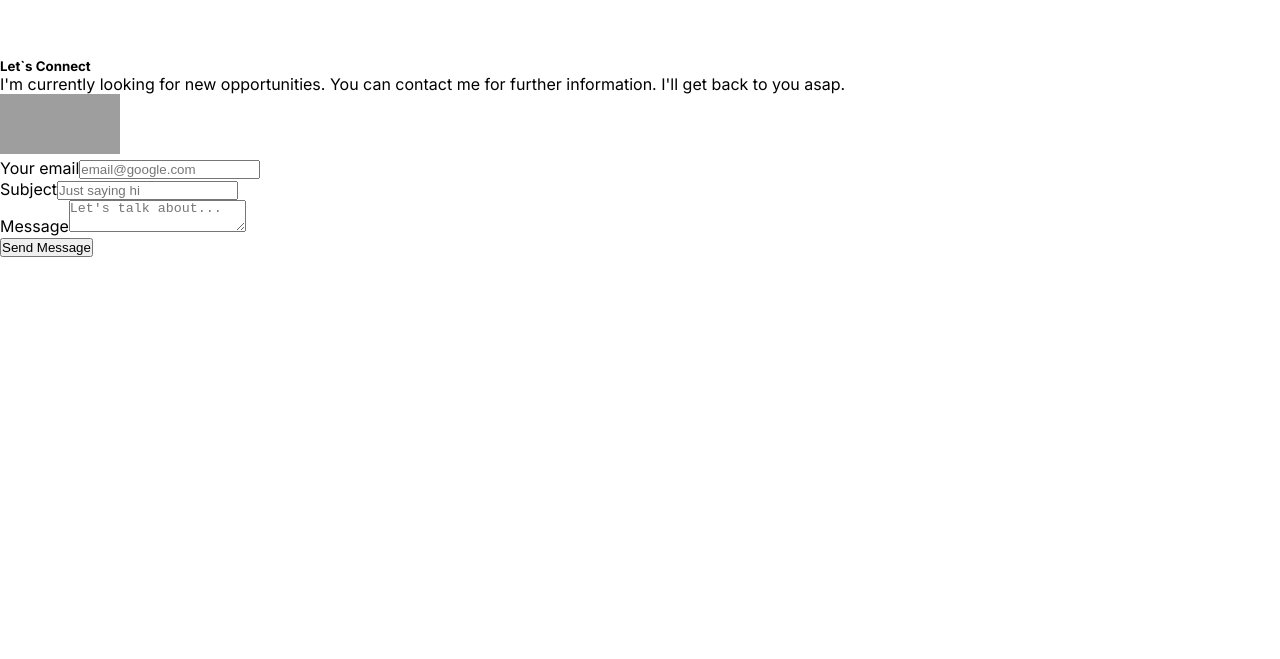
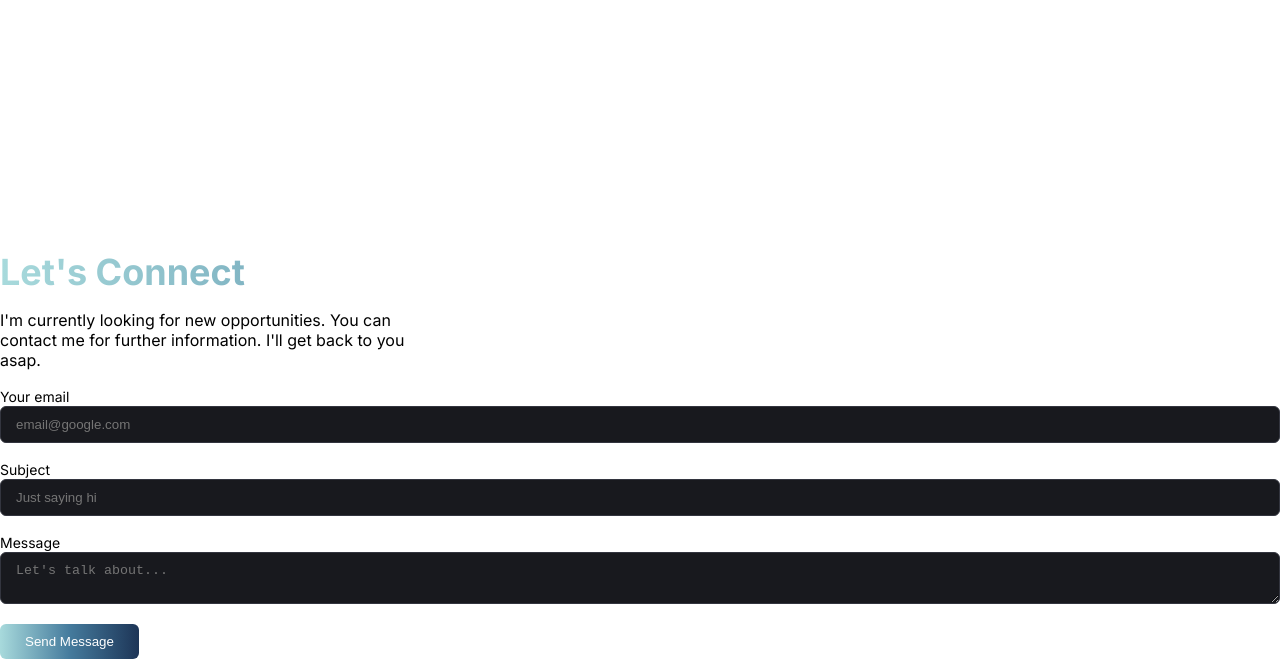
Before and after one commit to MVCorreas/MVCorreas-PersonalPage, a Next.js app: page / in a window 1280 px wide. Shown: the part 1862-2521 px from the top of the page. Before the commit the page ends 2119 px from the top, so only its background shows below. Built offline with nearby package versions, Linux system fonts and the light colour scheme; grey boxes are pictures that could not be loaded.

Commit message:
contact form added

```diff
--- a/src/app/components/ContactForm/ContactForm.jsx
+++ b/src/app/components/ContactForm/ContactForm.jsx
@@ -1,13 +1,12 @@
-
 "use client"
-import Image from 'next/image'
+import Image from 'next/image';
 import Link from 'next/link';
 import { useState } from 'react';
-import styles from './ContactForm.module.css'
+import styles from './ContactForm.module.css';
 
 const ContactForm = () => {
   const [subject, setSubject] = useState('');
-  const [message, setMessage] = useState('')
+  const [message, setMessage] = useState('');
   const [emailSubmitted, setEmailSubmitted] = useState(false);
 
   const handleSubmit = async (e) => {
@@ -18,15 +17,15 @@ const ContactForm = () => {
       message: e.target.message.value,
     };
     const JSONdata = JSON.stringify(data);
-    const endpoint = "/api/sendEmail";
+    const endpoint = '/api/sendEmail';
 
     // Form the request for sending data to the server.
     const options = {
       // The method is POST because we are sending data.
-      method: "POST",
+      method: 'POST',
       // Tell the server we're sending JSON.
       headers: {
-        "Content-Type": "application/json",
+        'Content-Type': 'application/json',
       },
       // Body of the request is the JSON data we created above.
       body: JSONdata,
@@ -36,108 +35,85 @@ const ContactForm = () => {
     const resData = await response.json();
 
     if (response.status === 200) {
-      console.log("Message sent.");
+      console.log('Message sent.');
       setEmailSubmitted(true);
     }
   };
 
   return (
-    <section
-      id="contact"
-      className="grid md:grid-cols-2 my-12 md:my-12 py-24 gap-4 relative"
-    >
+    <section id="contact" className={styles.section}>
+      <div className={styles.content}>
+        <h5 className={styles.title}>Let's Connect</h5>
+        <p className={styles.paragraph}>
+          I'm currently looking for new opportunities. You can contact me for further information.
+          I'll get back to you asap.
+        </p>
+        {/* <div className={styles.socials}>
+          <Link href="https://github.com/MVCorreas">
 
-      <div className="z-10">
-        <h5 className="text-4xl font-bold text-transparent bg-clip-text bg-gradient-to-r from-[#a8dadc] via-[#457b9d] to-[#1d3557] mb-4">
-          Let`s Connect
-        </h5>
-        <p className="text-black mb-4 max-w-md">
-          {" "}
-          I&apos;m currently looking for new opportunities. You can contact me for further information. I&apos;ll get back to you asap.
-        </p>
-        <div className="socials flex flex-row gap-2">
-          <Link href="https://github.com/MVCorreas">
-            <Image src='/github-icon.svg' alt="Github Icon" width={60} height={60}/>
+              <Image src="/github-icon.svg" alt="Github Icon" width={60} height={60} />
+
           </Link>
           <Link href="https://www.linkedin.com/in/mar%C3%ADa-victoria-correas-148049b2/">
-            <Image src='/linkedin-icon.svg' alt="Linkedin Icon"  width={60} height={60}/>
+
+              <Image src="/linkedin-icon.svg" alt="Linkedin Icon" width={60} height={60} />
+
           </Link>
-        </div>
+        </div> */}
       </div>
 
-      <div>
-          <form className="flex flex-col" onSubmit={handleSubmit}>
-            <div className="mb-6">
-              <label
-                htmlFor="email"
-                className="text-black block mb-2 text-sm font-medium"
-              >
-                Your email
-              </label>
+      <div className={styles.formContainer}>
+        <form onSubmit={handleSubmit}>
+          <div className={styles.formGroup}>
+            <label htmlFor="email">Your email</label>
             <input
               name="email"
               type="email"
               id="email"
               required
-                className="bg-[#18191E] border border-[#33353F] placeholder-[#9CA2A9] text-gray-100 text-sm rounded-lg block w-full p-2.5"
+              className={styles.inputField}
               placeholder="email@google.com"
             />
           </div>
-            <div className="mb-6">
-              <label
-                htmlFor="subject"
-                className="text-black block text-sm mb-2 font-medium"
-              >
-                Subject
-              </label>
+          <div className={styles.formGroup}>
+            <label htmlFor="subject">Subject</label>
             <input
               name="subject"
               type="text"
               id="subject"
               required
-                className="bg-[#18191E] border border-[#33353F] placeholder-[#9CA2A9] text-gray-100 text-sm rounded-lg block w-full p-2.5"
+              className={styles.inputField}
               placeholder="Just saying hi"
               value={subject}
               onChange={(e) => {
-                  setSubject(e.target.value)
+                setSubject(e.target.value);
               }}
             />
           </div>
-            <div className="mb-6">
-              <label
-                htmlFor="message"
-                className="text-black block text-sm mb-2 font-medium"
-              >
-                Message
-              </label>
+          <div className={styles.formGroup}>
+            <label htmlFor="message">Message</label>
             <textarea
               name="message"
               id="message"
-                className="bg-[#18191E] border border-[#33353F] placeholder-[#9CA2A9] text-gray-100 text-sm rounded-lg block w-full p-2.5"
+              className={styles.inputField}
               placeholder="Let's talk about..."
               value={message}
               onChange={(e) => {
-                  setMessage(e.target.value)
+                setMessage(e.target.value);
               }}
             />
           </div>
-            <button
-              type="submit"
-              className="bg-gradient-to-r  from-[#a8dadc] via-[#457b9d] to-[#1d3557] text-white hover:bg-yellow-300 hover:text-black font-medium py-2.5 px-5 rounded-lg w-full"
-            >
+          <button type="submit" className={styles.submitButton}>
             Send Message
           </button>
         </form>
 
-          {
-          emailSubmitted && (
-          <p className="text-green-500 text-sm mt-2">
-            Thank you for contacting me!
-          </p>
+        {emailSubmitted && (
+          <p className={styles.successMessage}>Thank you for contacting me!</p>
         )}
       </div>
     </section>
   );
-}
+};
 
-export default ContactForm
+export default ContactForm;
--- a/src/app/components/ContactForm/ContactForm.module.css
+++ b/src/app/components/ContactForm/ContactForm.module.css
@@ -1,4 +1,88 @@
 .section {
-    color: #374151;
-    height: 80vh;
+    grid-template-columns: repeat(2, minmax(0, 1fr));
+    margin-top: 96px; /* Equivalent to my-12 */
+    padding-top: 96px; /* Equivalent to py-24 */
+    gap: 16px; /* Equivalent to gap-4 */
   }
+
+  .title {
+    font-size: 2.25rem; /* Equivalent to text-4xl */
+    font-weight: bold; /* Equivalent to font-bold */
+    background-clip: text;
+    background-image: linear-gradient(to right, #a8dadc, #457b9d, #1d3557);
+    -webkit-background-clip: text; /* For Safari */
+    -webkit-text-fill-color: transparent; /* For Safari */
+    margin-bottom: 16px; /* Equivalent to mb-4 */
+  }
+
+  .paragraph {
+    color: #000; /* Equivalent to text-black */
+    margin-bottom: 16px; /* Equivalent to mb-4 */
+    max-width: 28rem; /* Equivalent to max-w-md */
+  }
+
+  .socials {
+    display: flex;
+    flex-direction: row;
+    gap: 8px; /* Equivalent to gap-2 */
+  }
+
+  .socials a {
+    display: flex;
+    justify-content: center;
+    align-items: center;
+  }
+
+  .socials a img {
+    width: 60px; /* Equivalent to width-60 */
+    height: 60px; /* Equivalent to height-60 */
+  }
+
+  .formContainer {
+    display: flex;
+    flex-direction: column;
+  }
+
+  .formContainer label {
+    color: #000; /* Equivalent to text-black */
+    margin-bottom: 8px; /* Equivalent to mb-2 */
+    font-size: 0.875rem; /* Equivalent to text-sm */
+    font-weight: medium; /* Equivalent to font-medium */
+  }
+
+  .formContainer input,
+  .formContainer textarea {
+    background-color: #18191e; /* Equivalent to bg-[#18191E] */
+    border: 1px solid #33353f; /* Equivalent to border border-[#33353F] */
+    color: #9ca2a9; /* Equivalent to placeholder-[#9CA2A9] */
+    border-radius: 0.375rem; /* Equivalent to rounded-lg */
+    padding: 10px 15px; /* Equivalent to p-2.5 */
+    margin-bottom: 16px; /* Equivalent to mb-6 */
+    width: 100%; /* Equivalent to w-full */
+  }
+
+  .formContainer textarea {
+    resize: vertical; /* For textarea auto resizing */
+  }
+
+  .formContainer button {
+    background-image: linear-gradient(to right, #a8dadc, #457b9d, #1d3557);
+    color: #fff; /* Equivalent to text-white */
+    font-weight: medium; /* Equivalent to font-medium */
+    border: none;
+    border-radius: 0.375rem; /* Equivalent to rounded-lg */
+    padding: 10px 25px; /* Equivalent to py-2.5 px-5 */
+    cursor: pointer;
+    transition: background-color 0.3s, color 0.3s;
+  }
+
+  .formContainer button:hover {
+    background-color: #fcd34d; /* Equivalent to hover:bg-yellow-300 */
+    color: #000; /* Equivalent to hover:text-black */
+  }
+
+  .successMessage {
+    color: #10b981; /* Equivalent to text-green-500 */
+    font-size: 0.875rem; /* Equivalent to text-sm */
+    margin-top: 8px; /* Equivalent to mt-2 */
+  }
```
Lines whose indentation alone changed are shown as unchanged.
